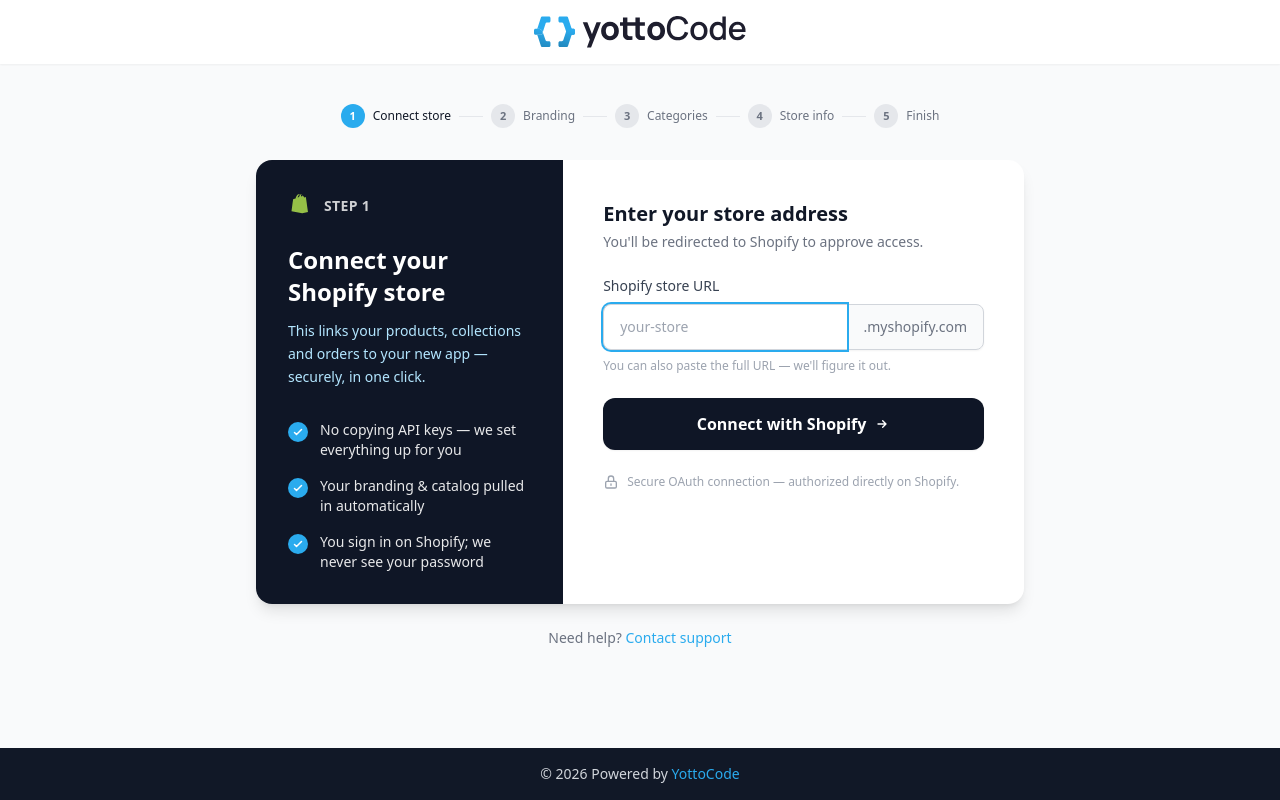
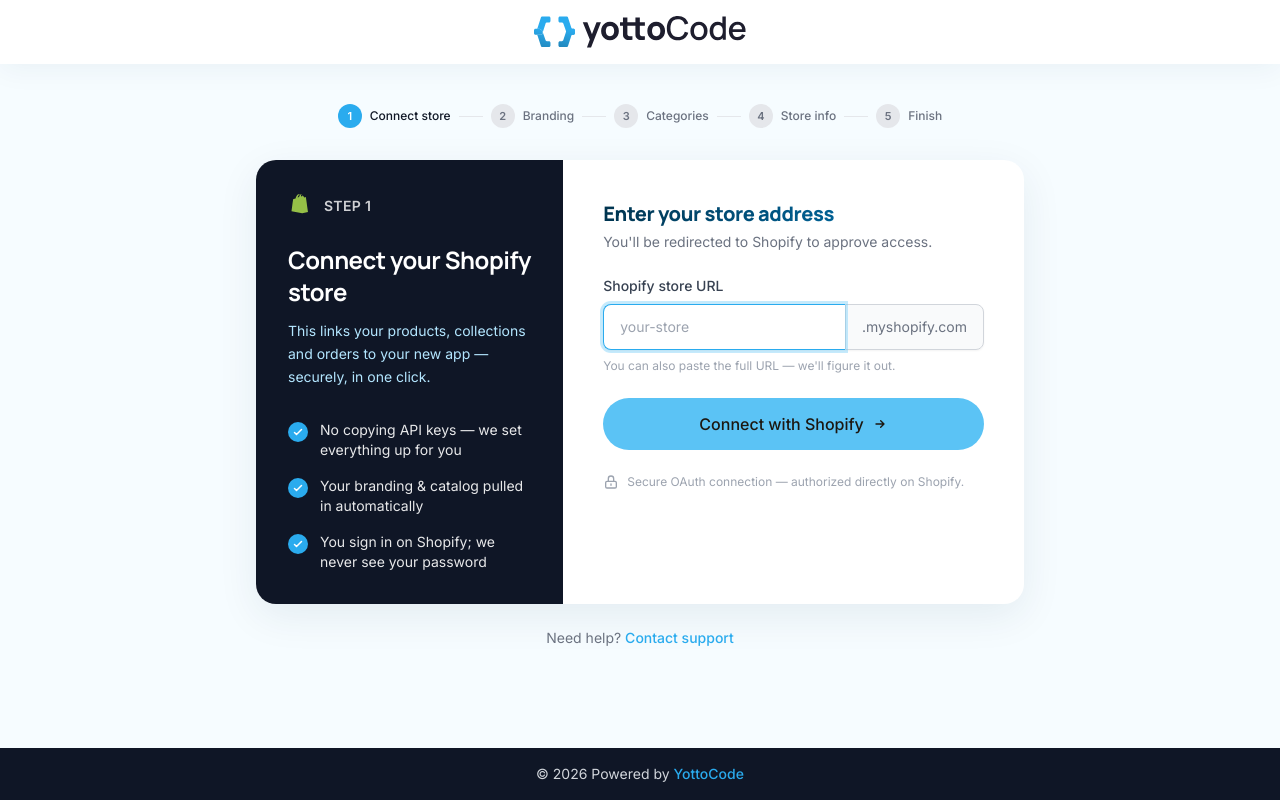
Before and after one commit to aliHabib123/oliv, a Laravel app: template resources/views/onboarding/shopify.blade.php in a window 1280 px wide. Run offline with Laravel 12, Linux system fonts and the light colour scheme; the template is opened without the code that fills it, so the values that code supplies are empty; some libraries are stand-ins or nearby versions.

Commit message:
feat: align onboarding and subscription pages with YottoCode landing site
- Add shared public/css/yottocode.css (Manrope/Inter, light-blue page,
  title gradient, soft rounded cards, navy footer, blue focus rings)
- Include it via partials/yottocode-head on all onboarding and
  subscription pages, replacing per-page inline styles
- Turn primary buttons into the landing site's blue pill buttons
- Use Inter in the Filament admin panel

Co-Authored-By: Claude Opus 5.5 <noreply@anthropic.com>

```diff
--- a/app/Providers/Filament/AdminPanelProvider.php
+++ b/app/Providers/Filament/AdminPanelProvider.php
@@ -34,6 +34,7 @@ class AdminPanelProvider extends PanelProvider
             ->brandLogo(asset('img/yottocode-logo.svg'))
             ->favicon(asset('img/yottocode-favicon.png'))
             ->brandLogoHeight('2rem')
+            ->font('Inter')
             ->colors([
                 'primary' => '#0f1626',
                 'secondary' => '#b3e6ff',
--- /dev/null
+++ b/public/css/yottocode.css
@@ -0,0 +1,93 @@
+/*
+ * YottoCode brand layer for the public pages (onboarding, subscriptions).
+ * Mirrors the landing site (yottocode.com, salient-child/assets/css/yottocode.css):
+ * Manrope headings, Inter body, light-blue page, blue pill buttons, soft cards.
+ *
+ * Tailwind's CDN script injects its styles after this file, so overrides of
+ * Tailwind utilities need !important.
+ */
+
+:root {
+    --yc-black: #1c1710;
+    --yc-light-blue: #f6fcff;
+    --yc-blue: #5bc3f5;
+    --yc-blue-strong: #2aabee;
+    --yc-navy: #0f1626;
+    --yc-navy-hover: #1e2a44;
+    --yc-sky: #b3e6ff;
+    --yc-title-gradient: linear-gradient(110deg, #00334e 0%, #007ec1 100%);
+    --yc-card-shadow: 0 12px 40px rgba(0, 51, 78, 0.08);
+    --yc-font-heading: 'Manrope', sans-serif;
+    --yc-font-body: 'Inter', sans-serif;
+}
+
+/* ---------- Base ---------- */
+
+body {
+    font-family: var(--yc-font-body) !important;
+    color: var(--yc-black);
+}
+
+body.bg-gray-50 {
+    background-color: var(--yc-light-blue) !important;
+}
+
+h1, h2, h3, h4 {
+    font-family: var(--yc-font-heading);
+    letter-spacing: -0.02em;
+}
+
+/* Page titles use the landing site's title gradient */
+main h1 {
+    background-image: var(--yc-title-gradient);
+    -webkit-background-clip: text;
+    background-clip: text;
+    -webkit-text-fill-color: transparent;
+    font-weight: 800 !important;
+}
+
+/* ---------- Header / footer ---------- */
+
+body > header.bg-white {
+    box-shadow: 0 4px 30px rgba(0, 51, 78, 0.06) !important;
+}
+
+body > footer.bg-gray-900 {
+    background-color: var(--yc-navy) !important;
+}
+
+/* ---------- Cards ---------- */
+
+main .bg-white.shadow-lg {
+    border-radius: 20px !important;
+    box-shadow: var(--yc-card-shadow) !important;
+}
+
+/* ---------- Buttons ---------- */
+
+.yc-btn {
+    background-color: var(--yc-blue) !important;
+    color: var(--yc-black) !important;
+    border-radius: 200px !important;
+    font-weight: 500 !important;
+    transition: background-color 0.2s ease;
+}
+
+.yc-btn:hover {
+    background-color: var(--yc-blue-strong) !important;
+}
+
+.yc-btn:disabled {
+    opacity: 0.6;
+    cursor: not-allowed;
+}
+
+/* ---------- Form fields ---------- */
+
+main input:not([type="checkbox"]):not([type="radio"]):not([type="color"]):focus,
+main select:focus,
+main textarea:focus {
+    outline: none;
+    border-color: var(--yc-blue-strong) !important;
+    box-shadow: 0 0 0 3px rgba(91, 195, 245, 0.35) !important;
+}
--- a/resources/views/onboarding/shopify.blade.php
+++ b/resources/views/onboarding/shopify.blade.php
@@ -4,13 +4,9 @@
     <meta charset="UTF-8">
     <meta name="viewport" content="width=device-width, initial-scale=1.0">
     <title>Connect your store — YottoCode</title>
-    <link rel="icon" type="image/png" href="{{ asset('img/yottocode-favicon.png') }}">
+    @include('partials.yottocode-head')
     <script src="https://cdn.tailwindcss.com"></script>
-    <style>
-        :root { --yc-navy: #0f1626; --yc-navy-hover: #1e2a44; --yc-blue: #2aabee; --yc-sky: #b3e6ff; }
-        body { font-family: ui-sans-serif, system-ui, -apple-system, "Segoe UI", Roboto, sans-serif; }
-    </style>
-</head>
+    </head>
 <body class="bg-gray-50 flex flex-col" style="min-height: 100vh; margin: 0;">
     <header class="bg-white shadow-sm py-4">
         <div class="max-w-5xl mx-auto px-4 sm:px-6 lg:px-8 text-center">
@@ -28,7 +24,7 @@
                     <div class="flex items-center gap-2">
                         <span class="flex items-center justify-center h-6 w-6 rounded-full text-[11px] font-semibold
                             {{ $i === 0 ? 'text-white' : 'bg-gray-200 text-gray-500' }}"
-                            @if($i === 0) style="background-color: var(--yc-blue);" @endif>
+                            @if($i === 0) style="background-color: var(--yc-blue-strong);" @endif>
                             {{ $i + 1 }}
                         </span>
                         <span class="{{ $i === 0 ? 'text-gray-900' : '' }} hidden sm:inline">{{ $label }}</span>
@@ -77,10 +73,7 @@
                         </div>
 
                         <a href="{{ \App\Http\Controllers\Onboarding\BrandingController::signedShowUrl($tenant) }}"
-                            class="inline-flex w-full items-center justify-center gap-2 text-white py-3.5 px-6 rounded-xl transition font-semibold shadow-sm"
-                            style="background-color: var(--yc-navy);"
-                            onmouseover="this.style.backgroundColor='var(--yc-navy-hover)'"
-                            onmouseout="this.style.backgroundColor='var(--yc-navy)'">
+                            class="yc-btn inline-flex w-full items-center justify-center gap-2 py-3.5 px-6 transition font-semibold">
                             Continue to branding
                             <svg class="h-4 w-4" fill="none" stroke="currentColor" viewBox="0 0 24 24"><path stroke-linecap="round" stroke-linejoin="round" stroke-width="2" d="M13 7l5 5m0 0l-5 5m5-5H6"/></svg>
                         </a>
@@ -96,8 +89,8 @@
                             <div id="reconnect" class="hidden mt-4 flex gap-2">
                                 <input type="text" name="shop_domain" placeholder="your-store.myshopify.com"
                                     class="flex-1 rounded-lg border border-gray-300 px-3 py-2 text-sm focus:outline-none focus:ring-2"
-                                    style="--tw-ring-color: var(--yc-blue);">
-                                <button type="submit" class="rounded-lg px-4 py-2 text-sm font-semibold text-white" style="background-color: var(--yc-navy);">Reconnect</button>
+                                    style="--tw-ring-color: var(--yc-blue-strong);">
+                                <button type="submit" class="yc-btn px-4 py-2 text-sm font-semibold">Reconnect</button>
                             </div>
                         </form>
                     </div>
@@ -123,7 +116,7 @@
                                     'You sign in on Shopify; we never see your password',
                                 ] as $point)
                                     <li class="flex items-start gap-3">
-                                        <span class="mt-0.5 flex items-center justify-center h-5 w-5 rounded-full shrink-0" style="background-color: var(--yc-blue);">
+                                        <span class="mt-0.5 flex items-center justify-center h-5 w-5 rounded-full shrink-0" style="background-color: var(--yc-blue-strong);">
                                             <svg class="h-3 w-3 text-white" fill="none" stroke="currentColor" viewBox="0 0 24 24"><path stroke-linecap="round" stroke-linejoin="round" stroke-width="3" d="M5 13l4 4L19 7"/></svg>
                                         </span>
                                         <span class="opacity-90">{{ $point }}</span>
@@ -146,7 +139,7 @@
                                         placeholder="your-store"
                                         autofocus
                                         class="flex-1 min-w-0 rounded-l-lg border border-gray-300 border-r-0 px-4 py-3 text-sm focus:outline-none focus:ring-2 focus:z-10"
-                                        style="--tw-ring-color: var(--yc-blue);">
+                                        style="--tw-ring-color: var(--yc-blue-strong);">
                                     <span class="inline-flex items-center rounded-r-lg border border-gray-300 bg-gray-50 px-4 text-sm text-gray-500">
                                         .myshopify.com
                                     </span>
@@ -157,10 +150,7 @@
                                 <p class="mt-2 text-xs text-gray-400">You can also paste the full URL — we'll figure it out.</p>
 
                                 <button type="submit"
-                                    class="mt-6 inline-flex w-full items-center justify-center gap-2 text-white py-3.5 px-6 rounded-xl transition font-semibold shadow-sm"
-                                    style="background-color: var(--yc-navy);"
-                                    onmouseover="this.style.backgroundColor='var(--yc-navy-hover)'"
-                                    onmouseout="this.style.backgroundColor='var(--yc-navy)'">
+                                    class="yc-btn mt-6 inline-flex w-full items-center justify-center gap-2 py-3.5 px-6 transition font-semibold">
                                     Connect with Shopify
                                     <svg class="h-4 w-4" fill="none" stroke="currentColor" viewBox="0 0 24 24"><path stroke-linecap="round" stroke-linejoin="round" stroke-width="2" d="M13 7l5 5m0 0l-5 5m5-5H6"/></svg>
                                 </button>
@@ -176,14 +166,14 @@
             </div>
 
             <p class="text-center text-sm text-gray-500 mt-6">
-                Need help? <a href="mailto:support@yottocode.com" class="font-medium" style="color: var(--yc-blue);">Contact support</a>
+                Need help? <a href="mailto:support@yottocode.com" class="font-medium" style="color: var(--yc-blue-strong);">Contact support</a>
             </p>
         </div>
     </main>
 
     <footer class="bg-gray-900 text-white py-4">
         <div class="max-w-5xl mx-auto px-4 sm:px-6 lg:px-8 text-center text-sm text-gray-300">
-            &copy; {{ date('Y') }} Powered by <a href="https://yottocode.com" target="_blank" class="font-medium" style="color: var(--yc-blue);">YottoCode</a>
+            &copy; {{ date('Y') }} Powered by <a href="https://yottocode.com" target="_blank" class="font-medium" style="color: var(--yc-blue-strong);">YottoCode</a>
         </div>
     </footer>
 </body>
--- /dev/null
+++ b/resources/views/partials/yottocode-head.blade.php
@@ -0,0 +1,5 @@
+<link rel="icon" type="image/png" href="{{ asset('img/yottocode-favicon.png') }}">
+<link rel="preconnect" href="https://fonts.googleapis.com">
+<link rel="preconnect" href="https://fonts.gstatic.com" crossorigin>
+<link rel="stylesheet" href="https://fonts.googleapis.com/css2?family=Inter:wght@400;500;600;700&family=Manrope:wght@600;700;800&display=swap">
+<link rel="stylesheet" href="{{ asset('css/yottocode.css') }}">
```
Also changed, not shown: resources/views/onboarding/branding.blade.php (+6 -13 lines), resources/views/onboarding/categories.blade.php (+6 -13 lines), resources/views/onboarding/finish.blade.php (+5 -12 lines), resources/views/onboarding/store-info.blade.php (+5 -10 lines), resources/views/subscriptions/index.blade.php (+4 -7 lines), resources/views/subscriptions/payment.blade.php (+2 -5 lines), resources/views/subscriptions/success.blade.php (+2 -5 lines).
